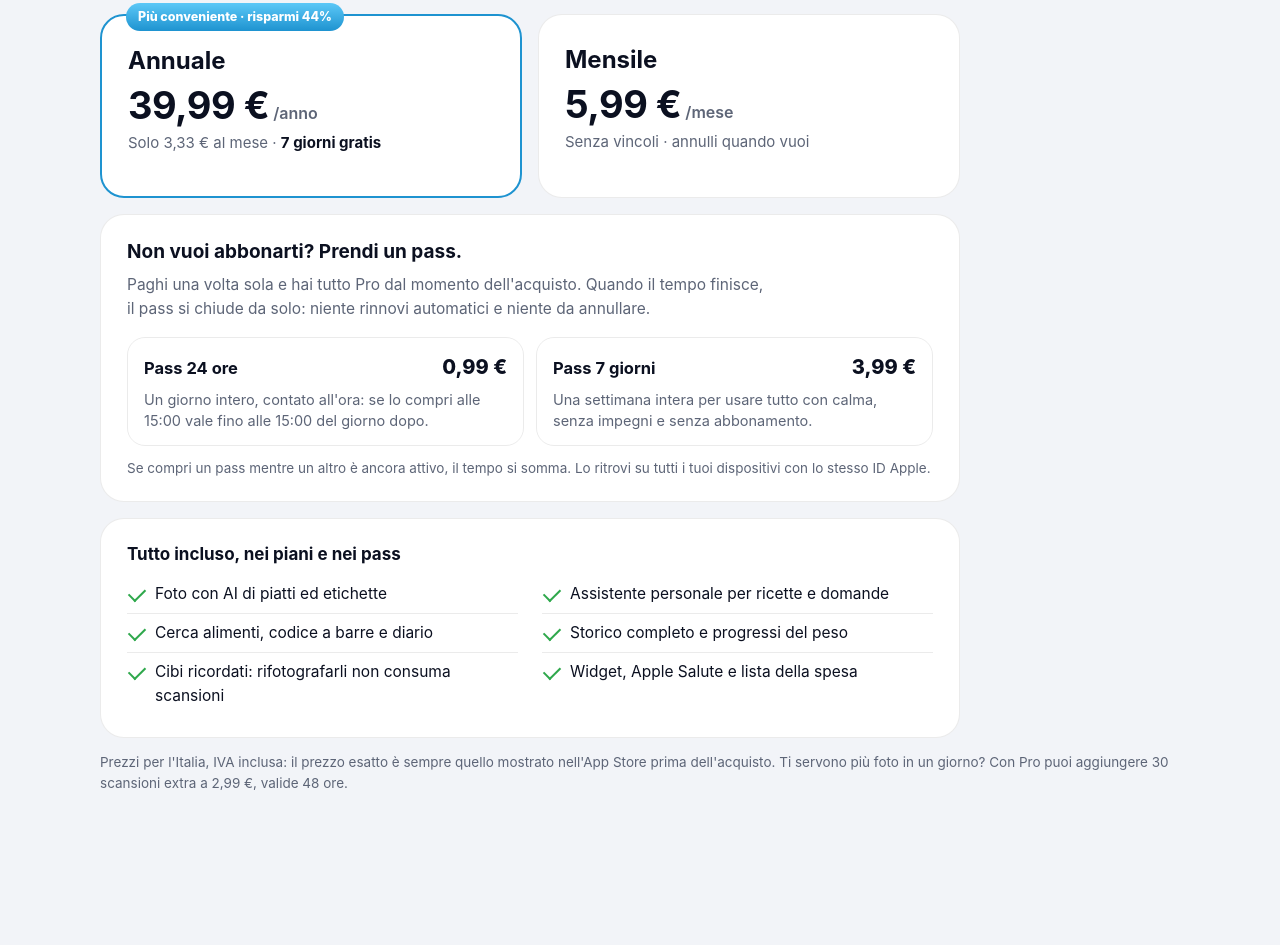
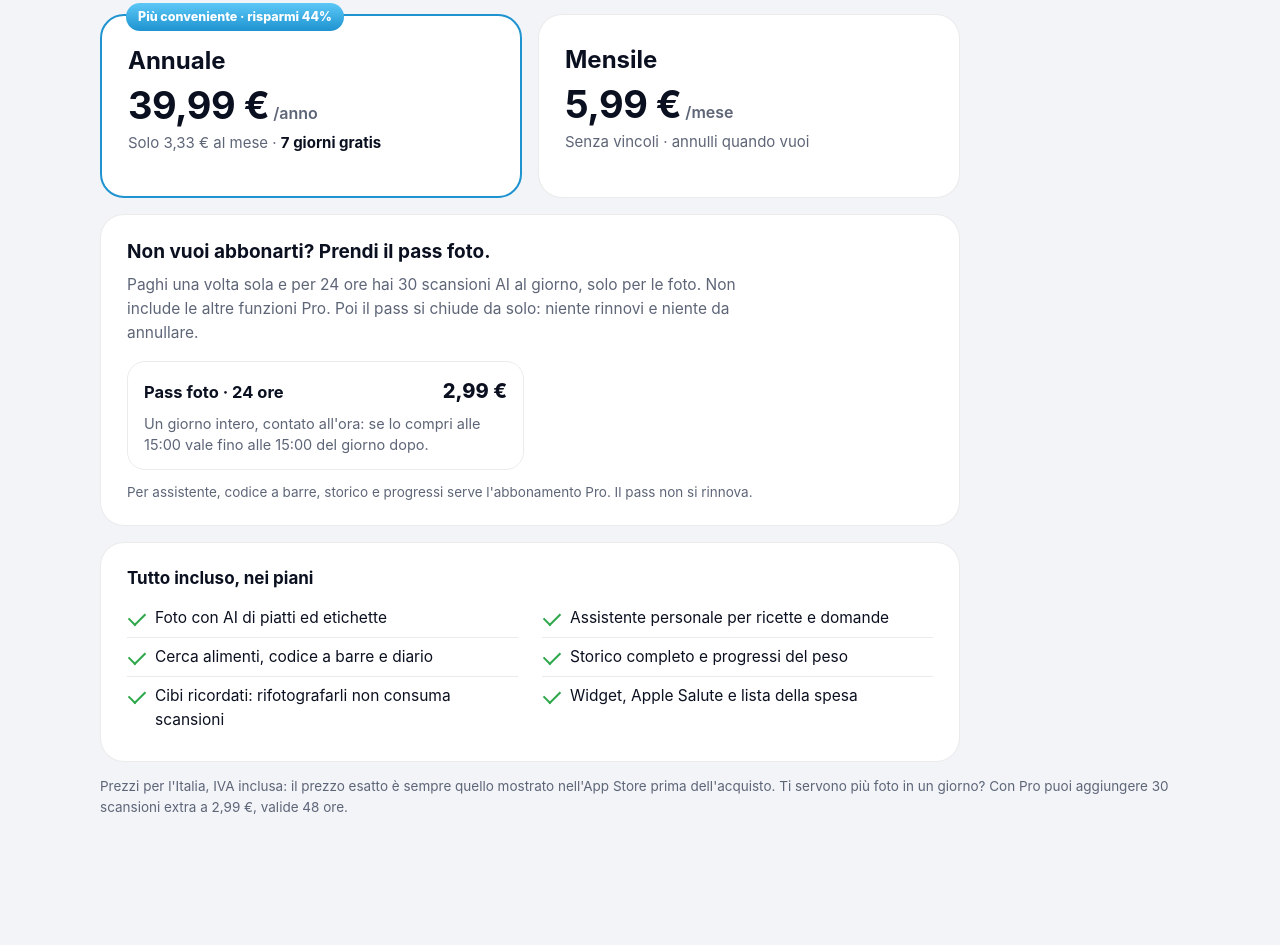
Before and after one commit to nutryseai-app/nutryse-sito, a plain HTML site: page index.html in a window 1280 px wide. Shown: the part 3103-4048 px from the top of the page. Drawn offline with Linux system fonts and the light colour scheme.

Commit message:
Add files via upload

```diff
--- a/index.html
+++ b/index.html
@@ -276,22 +276,18 @@ footer nav{display:flex;flex-wrap:wrap;gap:8px 20px}footer nav a{color:var(--mut
         <div class="pr">Senza vincoli · annulli quando vuoi</div></div>
     </div>
     <div class="pass">
-      <h3>Non vuoi abbonarti? Prendi un pass.</h3>
-      <p class="pass-sub">Paghi una volta sola e hai tutto Pro dal momento dell'acquisto. Quando il tempo finisce, il pass si chiude da solo: niente rinnovi automatici e niente da annullare.</p>
+      <h3>Non vuoi abbonarti? Prendi il pass foto.</h3>
+      <p class="pass-sub">Paghi una volta sola e per 24 ore hai 30 scansioni AI al giorno, solo per le foto. Non include le altre funzioni Pro. Poi il pass si chiude da solo: niente rinnovi e niente da annullare.</p>
       <div class="pass-grid">
         <div class="pass-card">
-          <div class="pass-top"><b>Pass 24 ore</b><span>0,99 €</span></div>
+          <div class="pass-top"><b>Pass foto · 24 ore</b><span>2,99 €</span></div>
           <p>Un giorno intero, contato all'ora: se lo compri alle 15:00 vale fino alle 15:00 del giorno dopo.</p>
         </div>
-        <div class="pass-card">
-          <div class="pass-top"><b>Pass 7 giorni</b><span>3,99 €</span></div>
-          <p>Una settimana intera per usare tutto con calma, senza impegni e senza abbonamento.</p>
-        </div>
       </div>
-      <p class="pass-note">Se compri un pass mentre un altro è ancora attivo, il tempo si somma. Lo ritrovi su tutti i tuoi dispositivi con lo stesso ID Apple.</p>
+      <p class="pass-note">Per assistente, codice a barre, storico e progressi serve l'abbonamento Pro. Il pass non si rinnova.</p>
     </div>
     <div class="incl">
-      <h3>Tutto incluso, nei piani e nei pass</h3>
+      <h3>Tutto incluso, nei piani</h3>
       <ul>
         <li>Foto con AI di piatti ed etichette</li>
         <li>Assistente personale per ricette e domande</li>
@@ -321,7 +317,7 @@ footer nav{display:flex;flex-wrap:wrap;gap:8px 20px}footer nav a{color:var(--mut
     <details><summary>Quanto è preciso il calcolo dalla foto?</summary><p>L'AI stima porzioni e ingredienti da quello che vede: per piatti semplici è molto vicina al reale, per quelli complessi conviene controllare i grammi. Ogni numero si può correggere, e l'app ricorda le tue correzioni.</p></details>
     <details><summary>Serve un account?</summary><p>Puoi accedere con Apple, Google o email. Ci serve per la prova di Pro e per proteggere il servizio di analisi; il diario resta sul tuo iPhone.</p></details>
     <details><summary>Funziona con Apple Salute?</summary><p>Sì, se lo autorizzi: Nutryse scrive pasti, acqua e peso in Salute e legge peso, passi e calorie bruciate.</p></details>
-    <details><summary>Quanto costa?</summary><p>Nutryse AI Pro costa 39,99 € all'anno (3,33 € al mese) oppure 5,99 € al mese. Con l'annuale i primi 7 giorni sono gratis: se annulli prima della fine della prova non paghi nulla. Se non vuoi abbonarti puoi comprare un pass da 24 ore (0,99 €) o da 7 giorni (3,99 €), che finisce da solo. Senza abbonamento puoi aprire l'app e vedere com'è fatta, ma le funzioni sono bloccate.</p></details>
+    <details><summary>Quanto costa?</summary><p>Nutryse AI Pro costa 39,99 € all'anno (3,33 € al mese) oppure 5,99 € al mese. Con l'annuale i primi 7 giorni sono gratis: se annulli prima della fine della prova non paghi nulla. Se non vuoi abbonarti puoi comprare il pass foto (2,99 €): 30 scansioni AI al giorno per 24 ore, solo per le foto, poi finisce da solo. Senza abbonamento puoi aprire l'app e vedere com'è fatta, ma le funzioni sono bloccate.</p></details>
     <details><summary>È un'app medica?</summary><p>No. Nutryse AI è uno strumento di benessere e non sostituisce il parere di un medico o di un nutrizionista.</p></details>
   </section>
 
```
Also changed, not shown: termini.html (+1 -1 lines).
